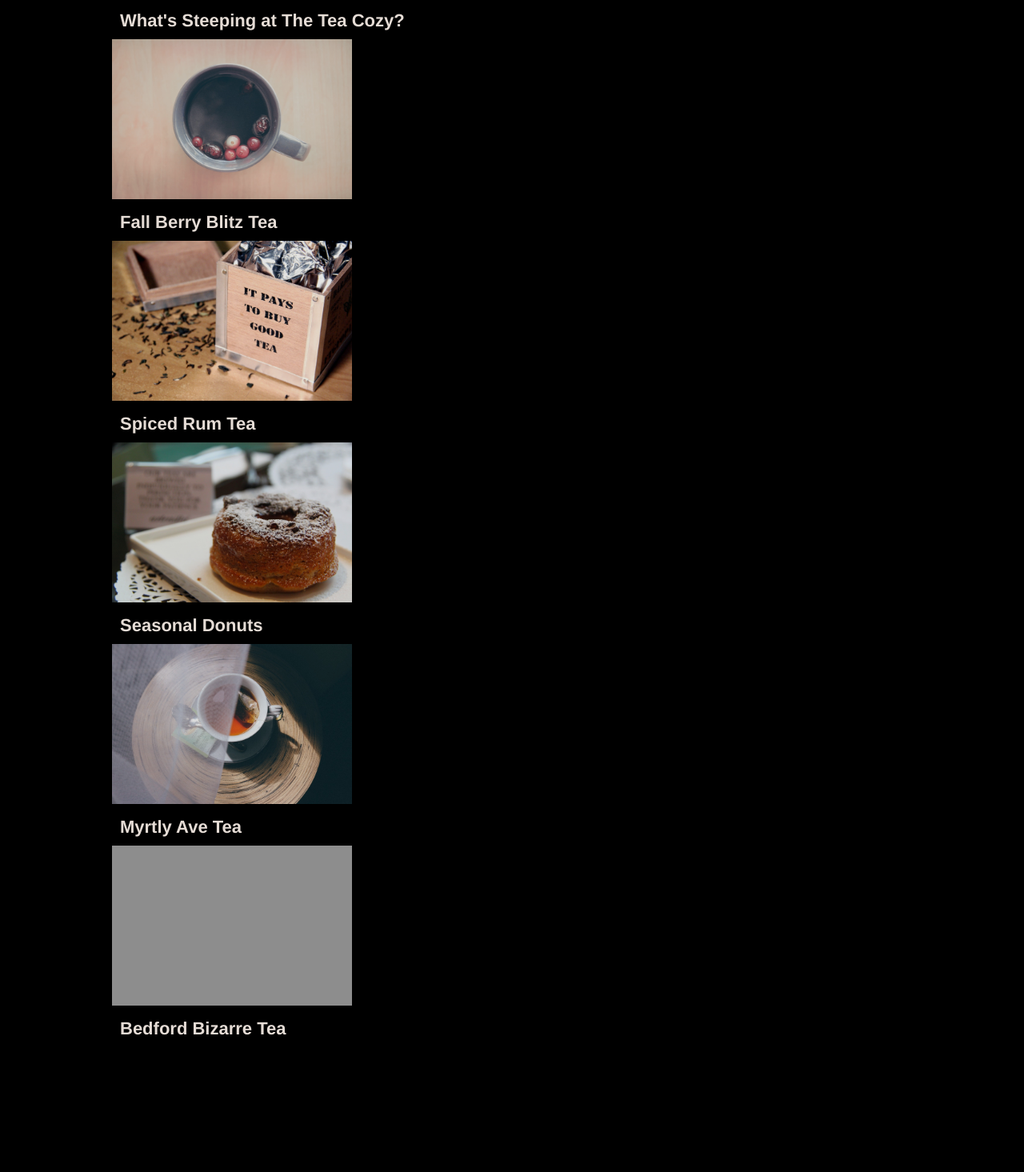
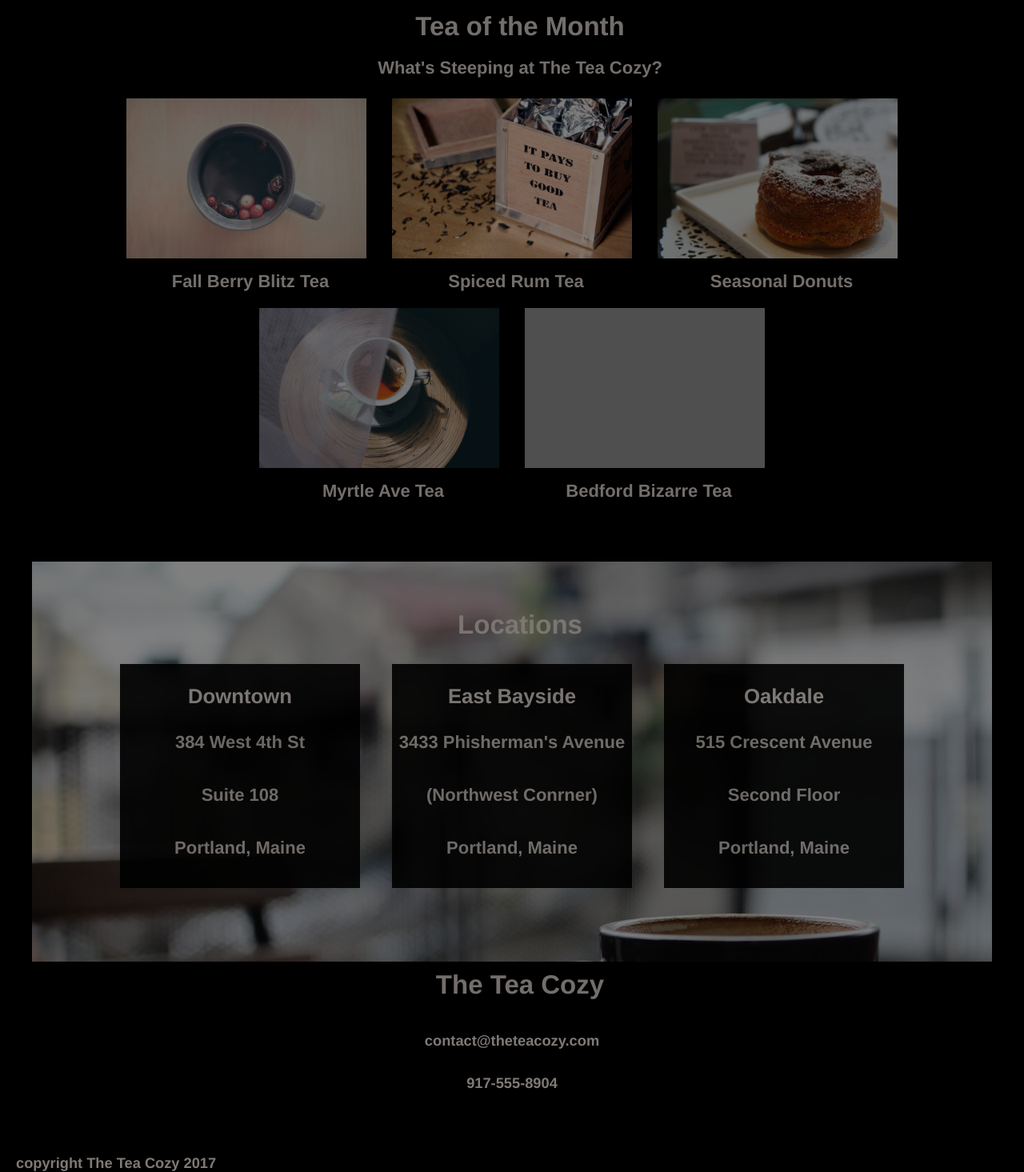
Before and after one commit to Hanselmus/TeaCozy, a plain HTML site: page index.html in a window 1280 px wide. Shown: the part 835-2300 px from the top of the page at 80% size. Before the commit the page ends 800 px from the top, so only its background shows below. Drawn offline with Linux system fonts and the light colour scheme; grey boxes are pictures that could not be loaded.

Commit message:
Complete project

```diff
--- a/index.html
+++ b/index.html
@@ -6,7 +6,8 @@
     <link href="./resources/css/style.css" type="text/css" rel="stylesheet">
   </head>
   <body>
-    <header class="head">
+    <header>
+
       <div class="logo">
         <img src="./resources/images/img-tea-cozy-logo.png">
       </div>
@@ -20,10 +21,11 @@
             <a href="#featured">Featured Tea</a>
           </li>
           <li>
-            <a href="#loc">Locations</a>
+            <a href="#location">Locations</a>
           </li>
         </ul>
       </div>
+
     </header>
     <div class="content">
       <div id="mission" class="mission">
@@ -32,31 +34,70 @@
       </div>
 
       <div id="featured" class="featured">
-        <h2>Tea of the Month</h2>
-        <h4>What's Steeping at The Tea Cozy?</h4>
+        <div>
+          <h2>Tea of the Month</h2>
+          <h4>What's Steeping at The Tea Cozy?</h4>
+        </div>
         <div class="teas">
-          <div class="box">
+          <div class="tea-box">
             <img src="./resources/images/img-berryblitz.jpg">
             <h4>Fall Berry Blitz Tea</h4>
           </div>
-          <div class="box">
+          <div class="tea-box">
             <img src="./resources/images/img-spiced-rum.jpg">
             <h4>Spiced Rum Tea</h4>
           </div>
-          <div class="box">
+          <div class="tea-box">
             <img src="./resources/images/img-donut.jpg">
             <h4>Seasonal Donuts</h4>
           </div>
-          <div class="box">
+          <div class="tea-box">
             <img src="./resources/images/img-myrtle-ave.jpg">
-            <h4>Myrtly Ave Tea</h4>
+            <h4>Myrtle Ave Tea</h4>
           </div>
-          <div class="box">
+          <div class="tea-box">
             <img src="./resources/images/img-bedford-bizarre.jpg">
             <h4>Bedford Bizarre Tea</h4>
           </div>
+        </div>
+      </div>
+
+      <div id="location" class="location">
+        <div class="loc-header">
+          <h2>Locations</h2>
+        </div>
+        <div class="loc-boxes">
+          <div class="loc-box">
+            <h3>Downtown</h3>
+            <h4>384 West 4th St</h4>
+            <h4>Suite 108</h4>
+            <h4>Portland, Maine</h4>
+          </div>
+          <div class="loc-box">
+            <h3>East Bayside</h3>
+            <h4>3433 Phisherman's Avenue</h4>
+            <h4>(Northwest Conrner)</h4>
+            <h4>Portland, Maine</h4>
+          </div>
+          <div class="loc-box">
+            <h3>Oakdale</h3>
+            <h4>515 Crescent Avenue</h4>
+            <h4>Second Floor</h4>
+            <h4>Portland, Maine</h4>
+          </div>
+        </div>
+      </div>
+
+      <div class="contact">
+        <h2>The Tea Cozy</h2>
+        <h5>contact@theteacozy.com</h5>
+        <h5>917-555-8904</h5>
       </div>
     </div>
+
+    <footer class="footer">
+      <h5>copyright The Tea Cozy 2017</h5>
+    </footer>
 
 
   </body>
--- a/resources/css/style.css
+++ b/resources/css/style.css
@@ -1,9 +1,38 @@
-body {
-  color: Seashell;
+html {
   font-family: Helvetica;
   font-size: 22px;
+  color: Seashell;
+}
+
+body {
+  background-color: Black;
+  margin: 0px;
+  opacity: 0.5;
+}
+
+/* common statements */
+
+h2,
+h4 {
+  width: 100%;
+  background-color: Black;
+  margin: 0px;
+  padding: 10px;
+  color: Seashell;
   opacity: 0.9;
-  background-color: Black;
+}
+
+/* Header part */
+header {
+  height: 69px;
+  border-bottom: 1px solid Seashell;
+  width: 100%;
+  z-index: 5;
+  position: fixed;
+  background-color: black;
+  display: flex;
+  align-items: center;
+  justify-content: space-between;
 }
 
 .logo {
@@ -15,15 +44,6 @@ body {
 
 .logo img {
   max-height: 50px;
-}
-
-header {
-  height: 69px;
-  border-bottom: 1px solid Seashell;
-  width: 100%;
-  margin: 0px;
-  z-index: 5;
-  position: fixed;
 }
 
 .nav {
@@ -41,19 +61,16 @@ header {
   color: Seashell;
 }
 
-.head {
-  display: flex;
-  align-items: center;
-  justify-content: space-between;
-}
-
+/* Content part */
 .content {
   display: flex;
-  justify-content: center;
+  flex-direction: column;
+  align-items: center;
   position: relative;
   top: 69px;
 }
 
+/* Mission section */
 .mission {
   background-image: url(../images/img-mission-background.jpg);
   display: flex;
@@ -64,24 +81,85 @@ header {
   height: 700px;
 }
 
+/* Featured section */
 .featured {
   width: 1000px;
   display: flex;
-  justify-content: space-between;
-  flex-wrap: wrap;
-  position: fixed;
-  top: 780px;
+  text-align: center;
+  position: relative;
+  flex-direction: column;
+  top: 70px;
 }
 
-.box img {
+.teas {
+  display: flex;
+  flex-wrap: wrap;
+  justify-content: center;
+}
+
+.tea-box h4 {
+  margin: 5px;
+  padding: 0px;
+}
+
+.tea-box img {
   width: 300px;
   height: 200px;
+  margin: 15px 16px 5px 16px;
 }
 
-h2,
-h4 {
-  width: 100%;
-  background-color: Black;
-  margin: 0px;
-  padding: 10px;
+/* Location section */
+.location {
+  background-image: url(../images/img-locations-background.jpg);
+  display: flex;
+  flex-direction: column;
+  align-items: center;
+  text-align: center;
+  width: 1200px;
+  min-height: 500px;
+  position: relative;
+  top: 140px;
 }
+
+.loc-header {
+  margin-top: 50px;
+}
+
+.loc-header h2 {
+  background: none;
+}
+
+.loc-boxes {
+  display: flex;
+}
+
+.loc-box {
+  background-color: black;
+  width: 300px;
+  height: 280px;
+  margin: 20px;
+  opacity: 0.9;
+}
+
+.loc-box h4 {
+  padding: 5px 0px 35px 0px;
+}
+
+/* Contact section */
+.contact {
+  height: 200px;
+  position: relative;
+  top: 140px;
+  text-align: center;
+}
+
+.contact h2 {
+  margin-top: 0px;
+}
+
+/* Footer */
+.footer {
+  position: relative;
+  top: 220px;
+  margin-left: 20px;
+}
```
